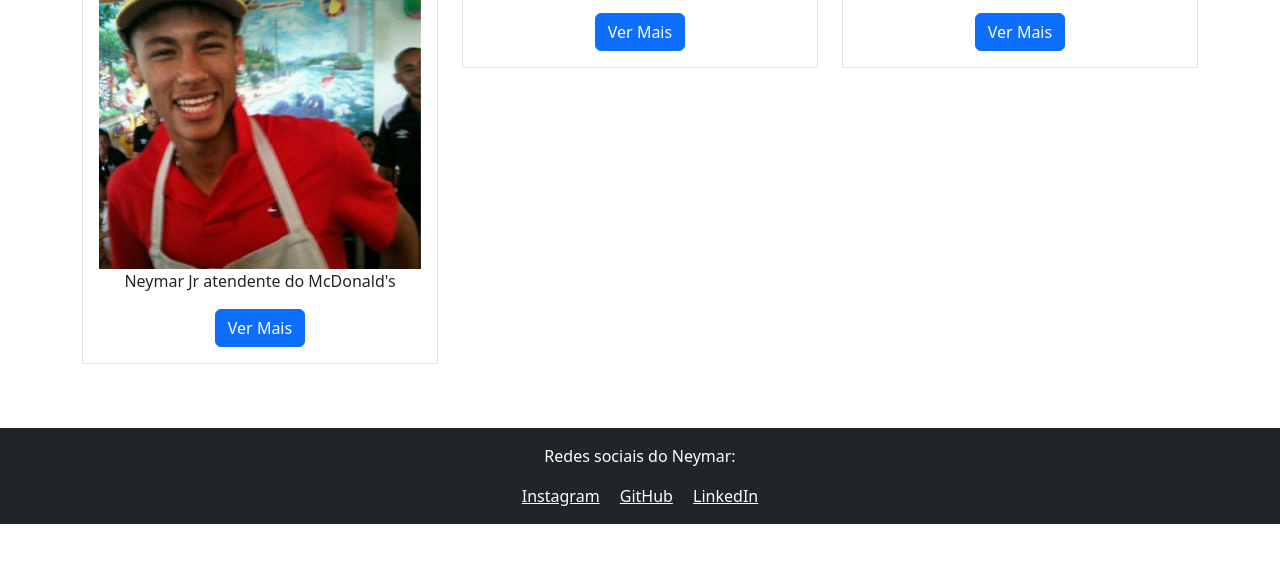
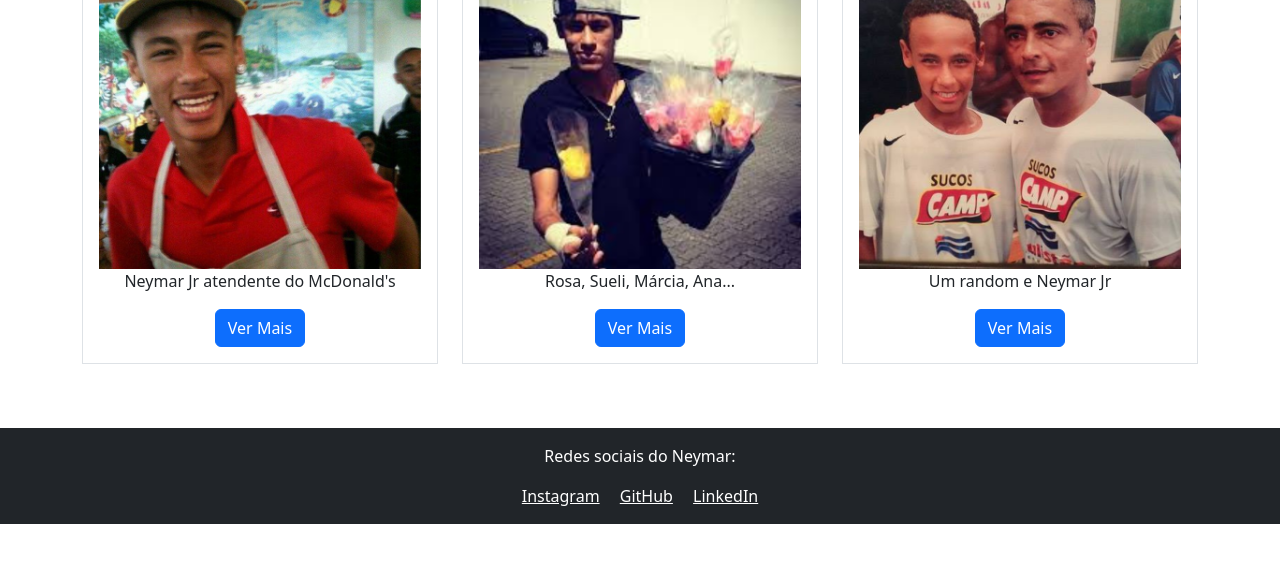
Before and after one commit to gmilanezz/ac01-webdesign, a plain HTML site: page index.html in a window 1280 px wide. Shown: the part 236-800 px from the top of the page. Drawn offline with nearby package versions, Linux system fonts and the light colour scheme.

Commit message:
atualizacao02

```diff
--- a/index.html
+++ b/index.html
@@ -37,7 +37,7 @@
             <div class="col-md-4">
                 <div class="border p-3 my-3 text-center">
                     <h2>Neymar2</h2>
-                    <img src="../img/neymar-flores.png" class="img-fluid" alt="Neymar2">
+                    <img src="./neymar-flores.png" class="img-fluid" alt="Neymar2">
                     <p>Rosa, Sueli, Márcia, Ana...</p>
                     <a href="#" class="btn btn-primary">Ver Mais</a>
                 </div>
@@ -46,7 +46,7 @@
             <div class="col-md-4">
                 <div class="border p-3 my-3 text-center">
                     <h2>Neymar3</h2>
-                    <img src="../img/neymar-romario.png"  class="img-fluid" alt="Neymar3">
+                    <img src="./neymar-romario.png"  class="img-fluid" alt="Neymar3">
                     <p>Um random e Neymar Jr</p>
                     <a href="#" class="btn btn-primary">Ver Mais</a>
                 </div>
```
